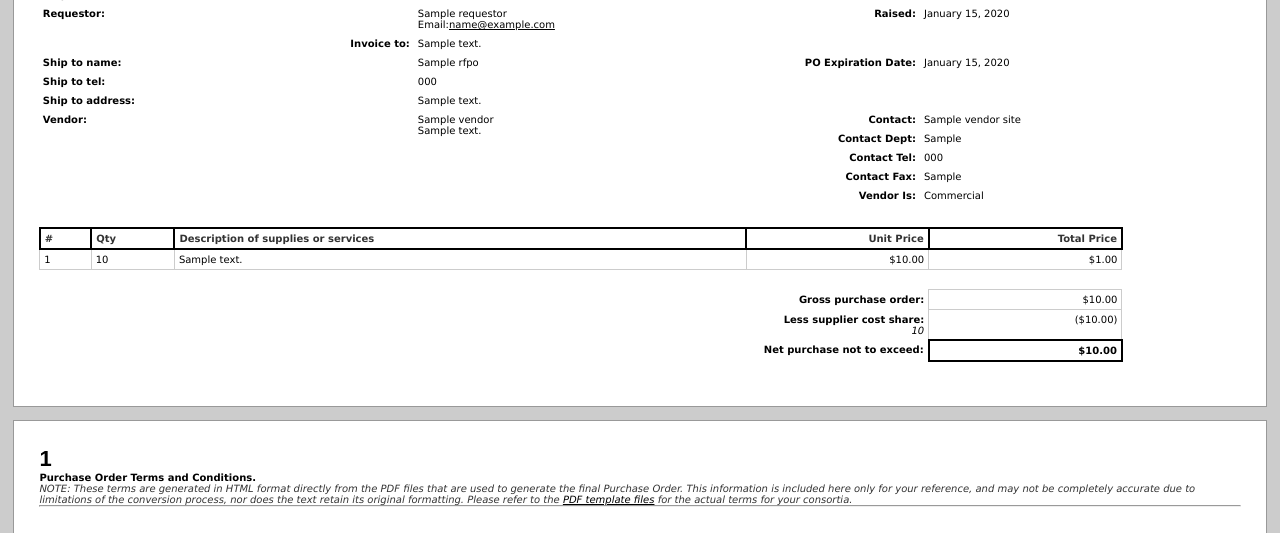
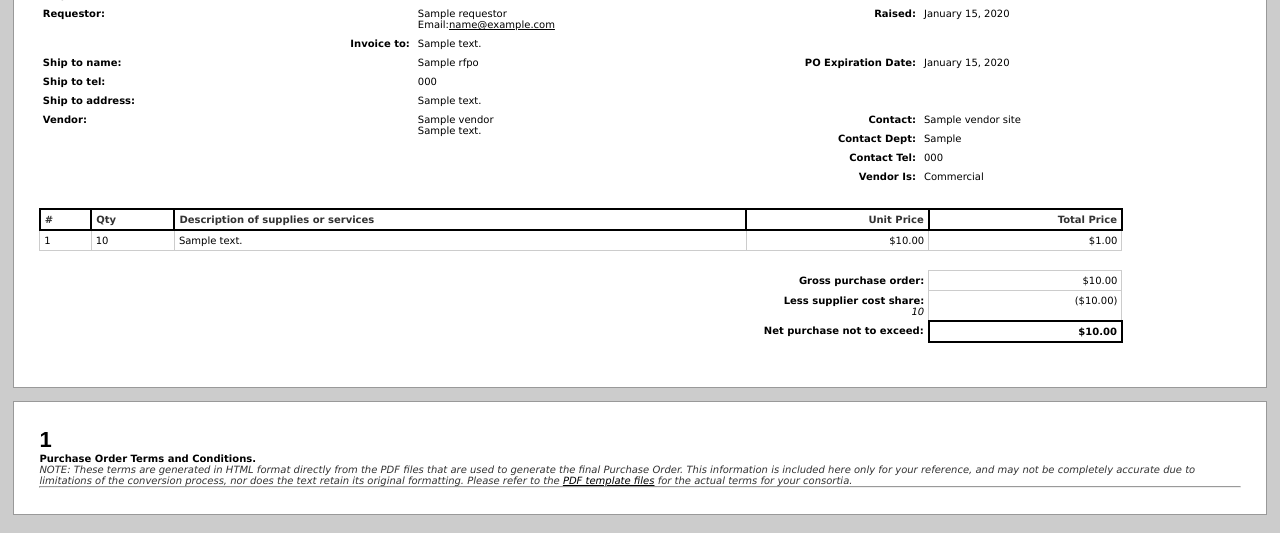
Before and after one commit to luckyjohnb/rfpo-application, a Flask app: template templates/app/rfpo_preview.html in a window 1280 px wide. Shown: the part 153-686 px from the top of the page. Run offline with Flask 3, Linux system fonts and the light colour scheme; the template is opened without the code that fills it: most values are stand-ins (such as "Sample title", 1, 10 or a date in 2020).

Commit message:
fix: remove Contact Fax row from RFPO preview templates
The Contact Fax field was still showing in both admin and user app
RFPO preview pages. The PDF generator never rendered fax, but the
HTML preview templates still had the row. Removed from both.

```diff
--- a/templates/app/rfpo_preview.html
+++ b/templates/app/rfpo_preview.html
@@ -301,17 +301,6 @@
             </tr>
 
             <tr class="cell">
-                <td style="text-align:right" nowrap><p id="delivery"><b>Contact Fax:</b></p></td>
-                <td><p>
-                    {% if vendor_site %}
-                        {{ vendor_site.contact_fax or '' }}
-                    {% elif vendor %}
-                        {{ vendor.contact_fax or '' }}
-                    {% endif %}
-                </p></td>
-            </tr>
-
-            <tr class="cell">
                 <td style="text-align:right" nowrap><p id="delivery"><b>Vendor Is:</b></p></td>
                 <td><p>
                     {% if vendor %}
```
Also changed, not shown: templates/admin/rfpo_preview.html (+0 -11 lines).
